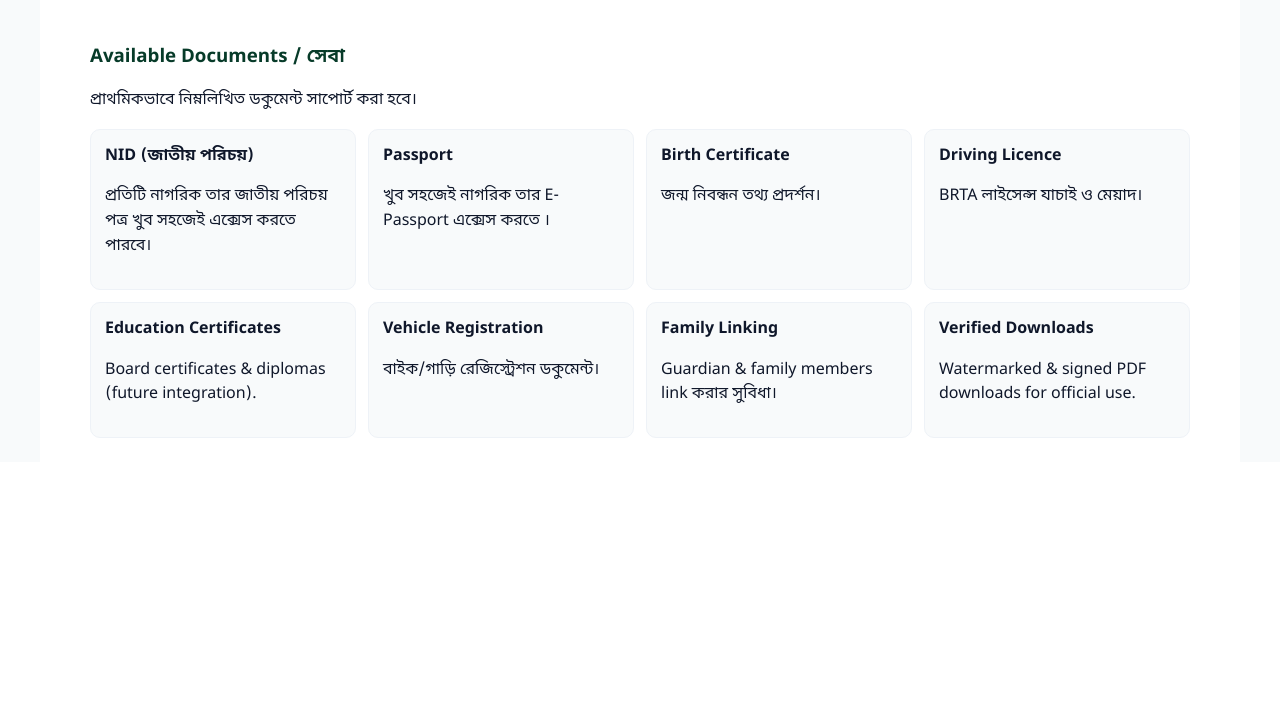
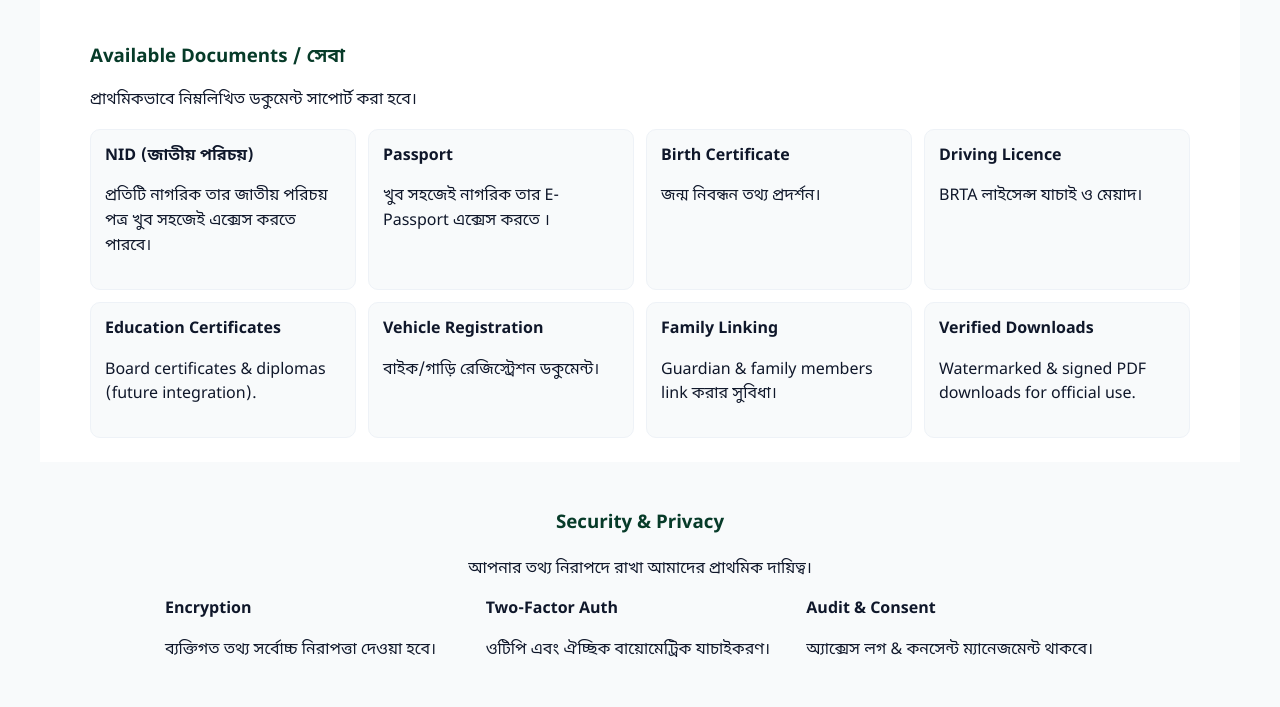
Before and after one commit to ajjiadd/source365, a PHP site: page / in a window 1280 px wide. Shown: the part 1311-2018 px from the top of the page. Before the commit the page ends 1749 px from the top, so only its background shows below. Run offline with PHP 8.4, Linux system fonts and the light colour scheme.

Commit message:
Security and privacy section complete html and css

```diff
--- a/css/style.css
+++ b/css/style.css
@@ -295,3 +295,12 @@ section.card_layout {
 }
 
 /* Tanvir FINISHed */
+/* swadhin css */
+/* ===== Security and privacy ===== */
+
+.security-cart {
+  display: grid;
+  grid-template-columns: repeat(3, 1fr);
+  gap: 12px;
+  margin-top: 14px;
+}
--- a/index.html
+++ b/index.html
@@ -186,6 +186,34 @@
             </div>
         </section>
         <!-- Tanvir End -->
+
+
+        <!--swadhin start-->
+
+        <!-- SECURITY AND PRIVACY -->
+        <section id="security-container" style="padding:28px 0;">
+            <div style="max-width:950px; margin:0 auto;">
+                <h3 style="color:var(--gov-deep); text-align:center;">Security & Privacy</h3>
+                <p class="small" style="text-align:center; margin-top:6px;">আপনার তথ্য নিরাপদে রাখা আমাদের প্রাথমিক
+                    দায়িত্ব।</p>
+
+                <div class="security-cart" style="margin-top:14px;">
+                    <div class="sec-cart-box">
+                        <h4 style="margin:0 0 8px 0;">Encryption</h4>
+                        <p class="small">ব্যক্তিগত তথ্য সর্বোচ্চ নিরাপত্তা দেওয়া হবে। </p>
+                    </div>
+                    <div class="sec-cart-box">
+                        <h4 style="margin:0 0 8px 0;">Two-Factor Auth</h4>
+                        <p class="small">ওটিপি এবং ঐচ্ছিক বায়োমেট্রিক যাচাইকরণ।</p>
+                    </div>
+                    <div class="sec-cart-box">
+                        <h4 style="margin:0 0 8px 0;">Audit & Consent</h4>
+                        <p class="small">অ্যাক্সেস লগ & কনসেন্ট ম্যানেজমেন্ট থাকবে।</p>
+                    </div>
+                </div>
+            </div>
+        </section>
+
     </main>
 
 
```
